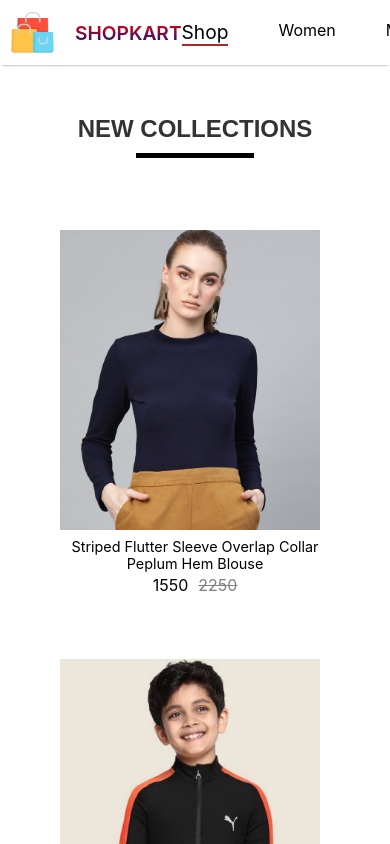
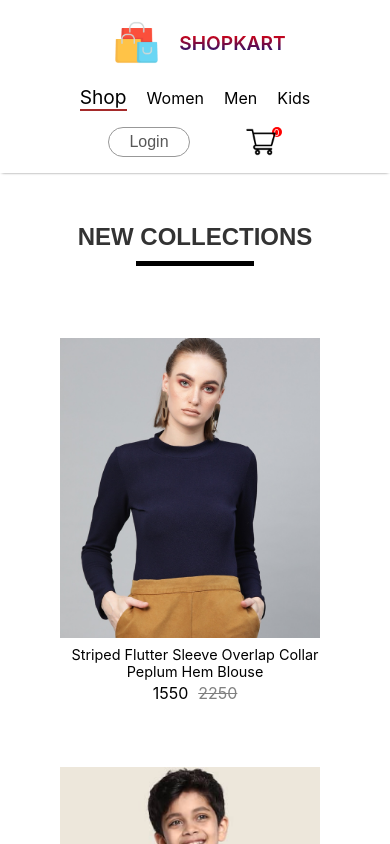
Before and after one commit to vsaidivya/Shop_kart, a React (Create React App) app: page / in a window 390 px wide. Shown: the top 844 px of the page. Built offline with nearby package versions, Linux system fonts and the light colour scheme.

Commit message:
Update Navbar.css

```diff
--- a/src/Components/Navbar/Navbar.css
+++ b/src/Components/Navbar/Navbar.css
@@ -92,3 +92,41 @@ a{
 a:hover , a:focus , a:active{
     text-decoration: none;
 }
+
+@media (max-width: 900px) {
+    .nav {
+      flex-direction: column;
+      align-items: center;
+      padding: 10px;
+    }
+
+    .nav-logo {
+      margin-bottom: 10px;
+    }
+
+    .nav-menu {
+        display: flex;
+        flex-direction: row;
+    }
+
+    .nav-menu {
+        display: flex;
+        flex-direction: row;
+        gap: 20px;
+        align-items: center;
+      }
+    .nav-login-cart {
+      margin-top: 10px;
+    }
+
+    .login-btn {
+      padding: 5px 20px;
+      font-size: 1em;
+    }
+
+    .nav-cart-count {
+      height: 10px;
+      width: 10px;
+      font-size: xx-small;
+    }
+  }
```
